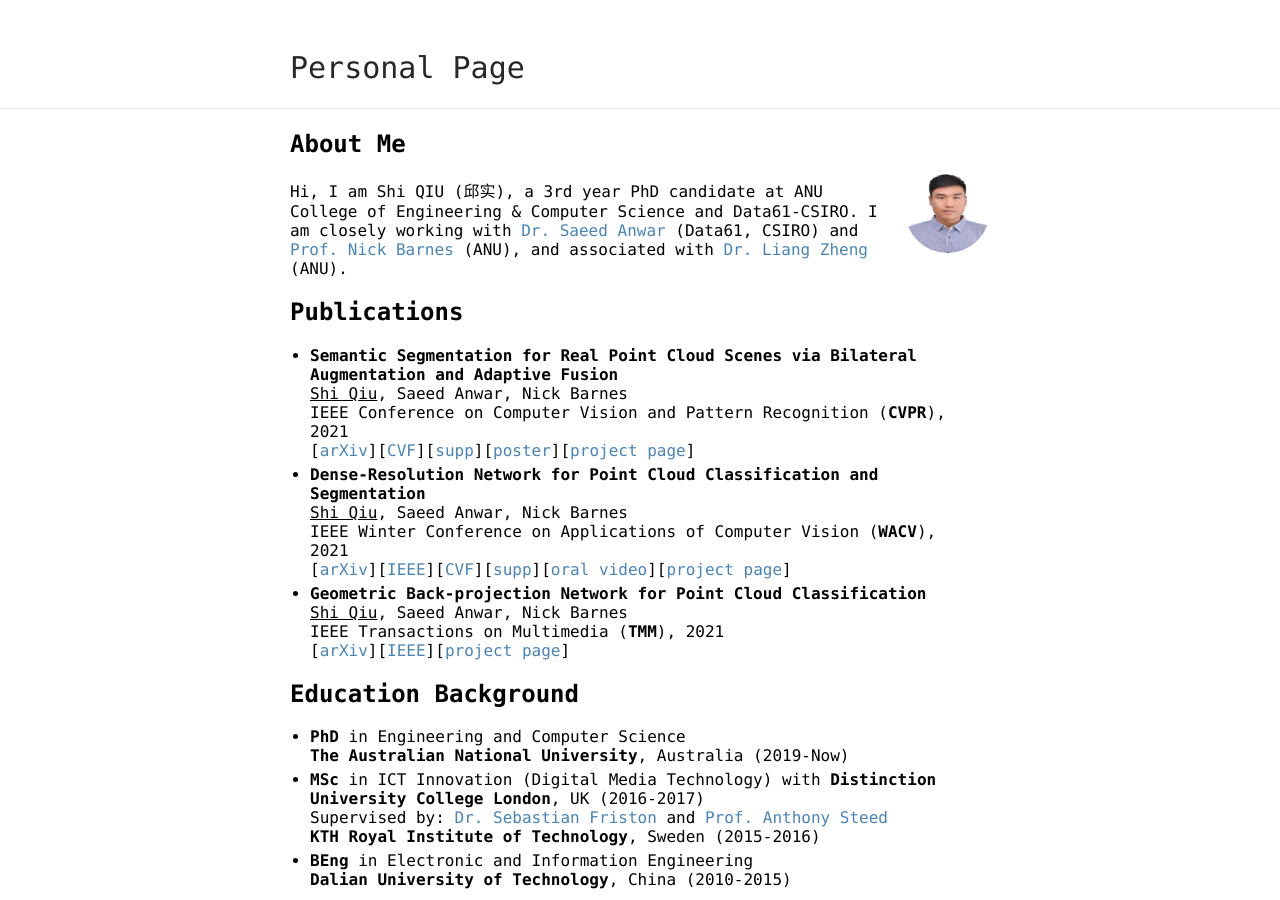
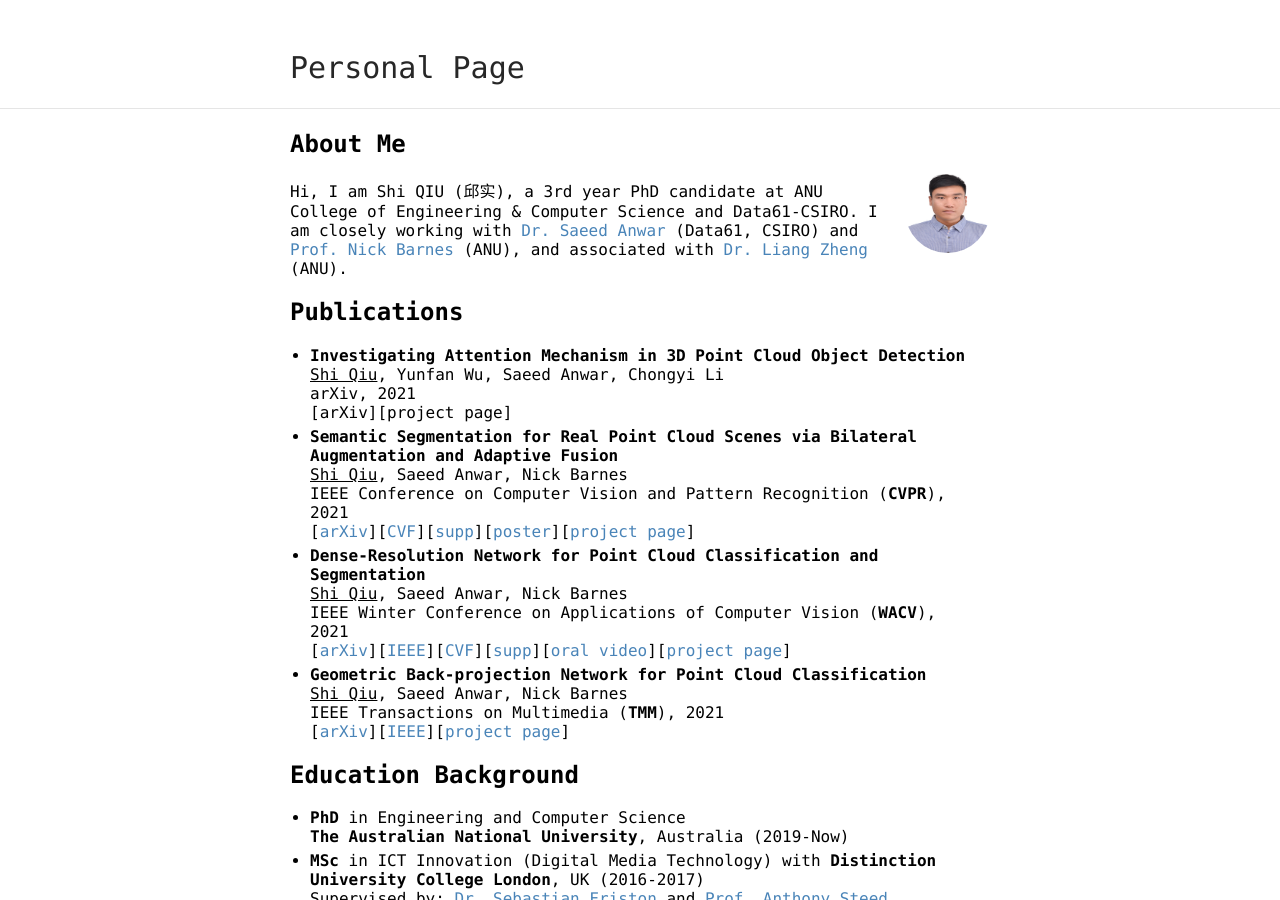
Before and after one commit to ShiQiu0419/ShiQiu0419.github.io, a Jekyll site: the page built from index.md, in a window 1280 px wide and 900 px high. Built offline with Jekyll 4.4.1, drawn with Linux system fonts in a browser that asks for light colours; our own code applies the rules of GitHub Pages for plain Markdown files.

Commit message:
Update index.md

```diff
--- a/index.md
+++ b/index.md
@@ -8,6 +8,10 @@ layout: default
 Hi, I am Shi QIU (邱实), a 3rd year PhD candidate at ANU College of Engineering & Computer Science and Data61-CSIRO. I am closely working with [Dr. Saeed Anwar](https://saeed-anwar.github.io/) (Data61, CSIRO) and [Prof. Nick Barnes](http://users.cecs.anu.edu.au/~nmb/) (ANU), and associated with [Dr. Liang Zheng](https://zheng-lab.cecs.anu.edu.au/index.html) (ANU).
 
 ## Publications
+* **Investigating Attention Mechanism in 3D Point Cloud Object Detection**
+<ins>Shi Qiu</ins>, Yunfan Wu, Saeed Anwar, Chongyi Li
+arXiv, 2021
+[arXiv][project page]
 * **Semantic Segmentation for Real Point Cloud Scenes via Bilateral Augmentation and Adaptive Fusion**
 <ins>Shi Qiu</ins>, Saeed Anwar, Nick Barnes
 IEEE Conference on Computer Vision and Pattern Recognition (**CVPR**), 2021
```
